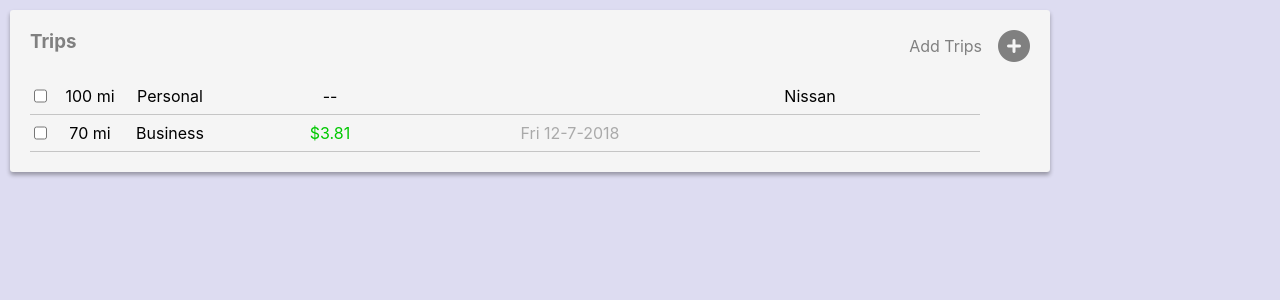
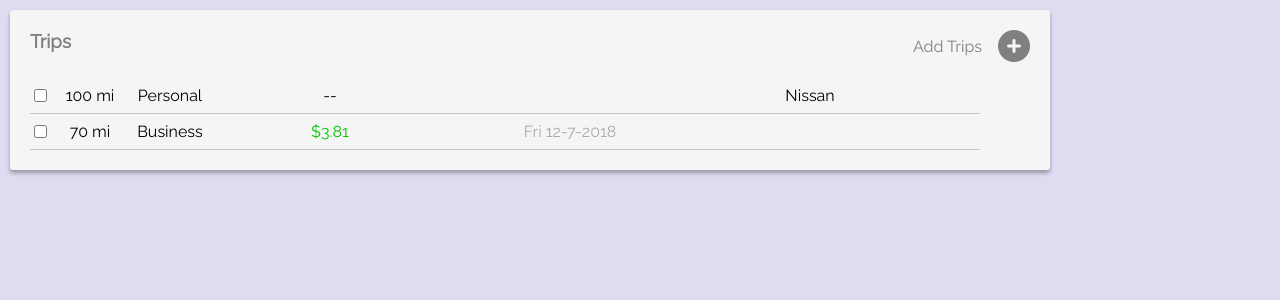
Before and after one commit to bladecla/mileageTracker, a React (Create React App) app in the folder client/: page / in a window 1280 px wide. Shown: the top 300 px of the page. Built offline with nearby package versions, Linux system fonts and the light colour scheme.

Commit message:
minor styling

```diff
--- a/client/src/App.css
+++ b/client/src/App.css
@@ -1,8 +1,10 @@
+@import url('https://fonts.googleapis.com/css?family=Raleway|Roboto+Slab');
 
 html, body {
   padding: 0;
   margin: 0;
   background-color: rgb(221, 220, 241);
+  font-family: 'Roboto Slab', sans-serif;
 }
 
 #dash{
@@ -12,6 +14,7 @@ html, body {
 }
 
 .pane {
+  font-family: 'Raleway', sans-serif;
   background-color: whitesmoke;
   border-radius: 3px;
   min-width: 200px;
```
